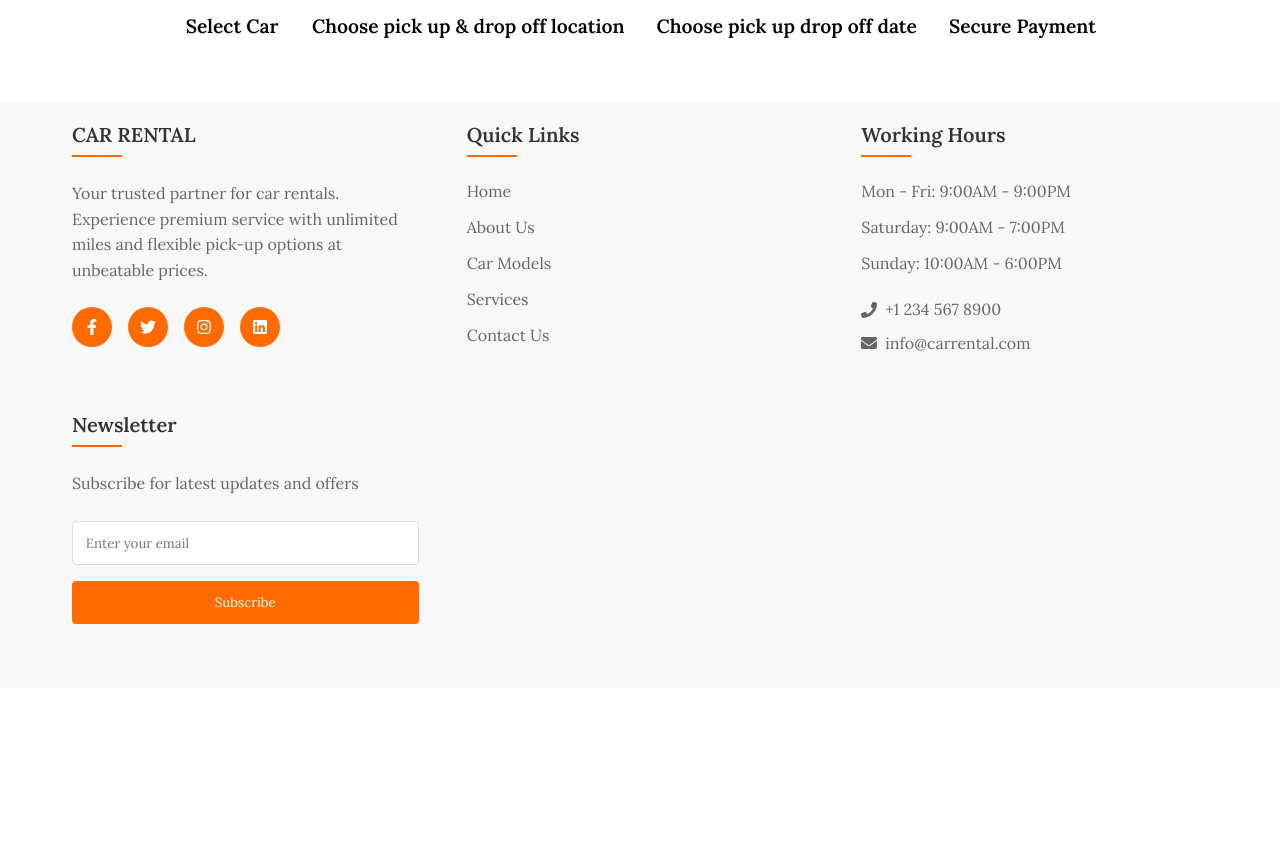
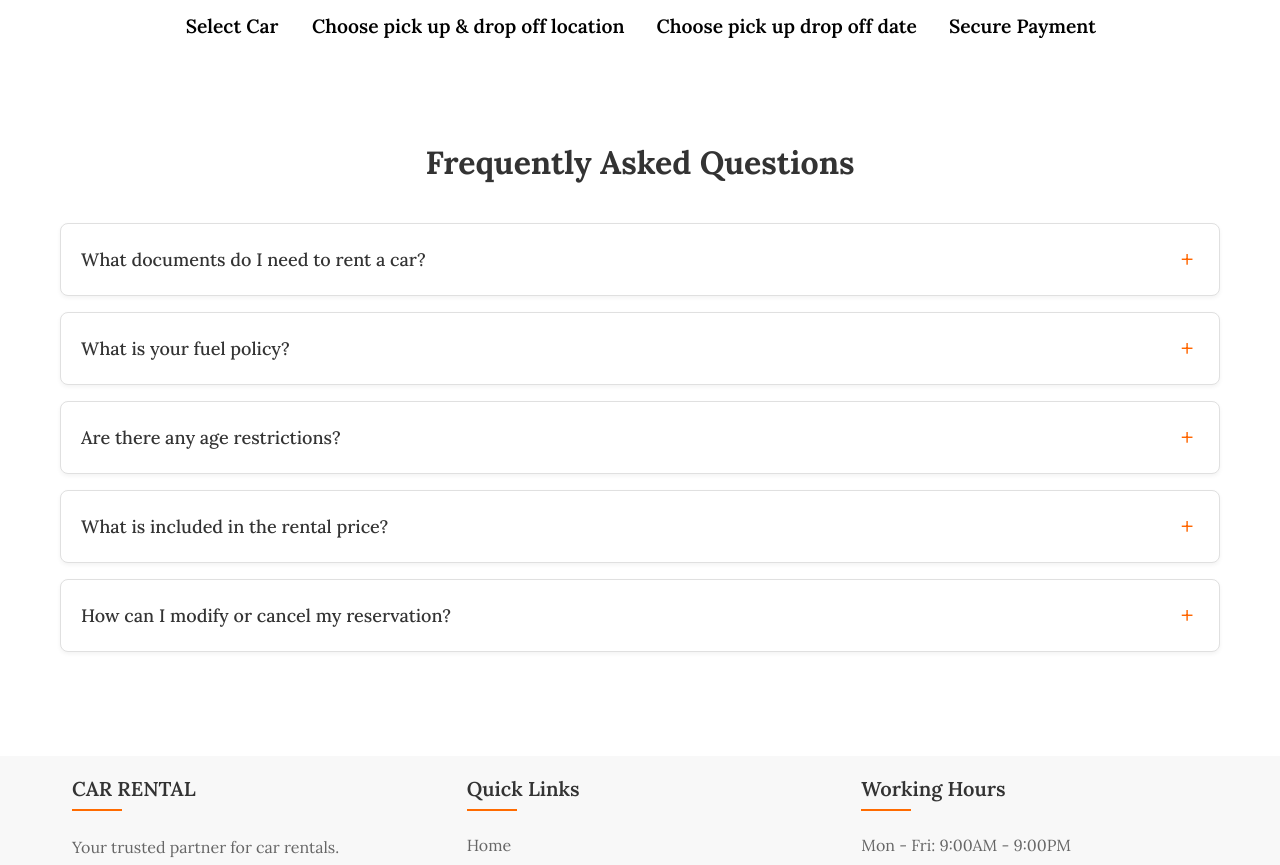
Before and after one commit to tanishirai/car-rental, a React (Vite) app in the folder client/: page / in a window 1280 px wide. Shown: the part 897-1762 px from the top of the page. Before the commit the page ends 1585 px from the top, so only its background shows below. Built offline with nearby package versions, Linux system fonts and the light colour scheme; no server answers; a web font is replaced by a local one.

Commit message:
added faq section

```diff
--- a/client/src/Pages/Home.jsx
+++ b/client/src/Pages/Home.jsx
@@ -4,6 +4,7 @@ import "./home.css";
 import Hero from "../components/Hero/Hero";
 import Work from "../components/Working/Work";
 import Footer from "../components/Footer/Footer";
+import FAQ from "../components/FAQ/FAQ";
 const Home = () => {
   return (
     <main>
@@ -14,6 +15,9 @@ const Home = () => {
       <div className="working">
         <Work />
       </div>
+      <div className="faq">
+        <FAQ />
+      </div>
       <Footer />
     </main>
   );
--- /dev/null
+++ b/client/src/components/FAQ/FAQ.css
@@ -0,0 +1,100 @@
+.faq-container {
+    max-width: 1200px;
+    margin: 0 auto;
+    padding: 40px 20px;
+  }
+
+  .faq-title {
+    font-size: 32px;
+    font-weight: bold;
+    text-align: center;
+    margin-bottom: 40px;
+    color: #333;
+  }
+
+  .faq-list {
+    display: flex;
+    flex-direction: column;
+    gap: 16px;
+  }
+
+  .faq-item {
+    border: 1px solid #e0e0e0;
+    border-radius: 8px;
+    overflow: hidden;
+    background-color: #fff;
+    box-shadow: 0 2px 4px rgba(0, 0, 0, 0.05);
+  }
+
+  .faq-question {
+    width: 100%;
+    display: flex;
+    justify-content: space-between;
+    align-items: center;
+    padding: 20px;
+    background: none;
+    border: none;
+    text-align: left;
+    font-size: 18px;
+    font-weight: 500;
+    color: #333;
+    cursor: pointer;
+    transition: background-color 0.3s ease;
+  }
+
+  .faq-question:hover {
+    background-color: rgba(255, 102, 0, 0.05);
+  }
+
+  .faq-question.active {
+    background-color: rgba(255, 102, 0, 0.1);
+    padding-left: 120px;
+  }
+
+  .faq-icon {
+    font-size: 24px;
+    color: #ff6600;
+    min-width: 24px;
+    text-align: center;
+  }
+
+  .faq-answer {
+    max-height: 0;
+    overflow: hidden;
+    max-width: 70vw;
+    transition: max-height 0.3s ease-out, padding 0.3s ease;
+  }
+
+  .faq-answer.active {
+    max-height: 300px;
+    font-size: 14px;
+    padding: 20px;
+    padding-left: 120px;
+  }
+
+  .faq-answer p {
+    margin: 0;
+    color: #666;
+    line-height: 1.6;
+  }
+
+  /* Responsive Design */
+  @media (max-width: 768px) {
+    .faq-container {
+      padding: 20px 16px;
+    }
+
+    .faq-title {
+      font-size: 24px;
+      margin-bottom: 24px;
+    }
+
+    .faq-question {
+      font-size: 16px;
+      padding: 16px;
+    }
+
+    .faq-answer.active {
+      padding: 16px;
+    }
+  }
--- /dev/null
+++ b/client/src/components/FAQ/FAQ.jsx
@@ -0,0 +1,62 @@
+import React, { useState } from 'react';
+import './FAQ.css';
+
+const FAQ = () => {
+  const [activeIndex, setActiveIndex] = useState(null);
+
+  const faqData = [
+    {
+      question: "What documents do I need to rent a car?",
+      answer: "To rent a car, you'll need a valid driver's license, a credit card in the renter's name, and proof of insurance. International renters may need to provide a passport and international driving permit."
+    },
+    {
+      question: "What is your fuel policy?",
+      answer: "Our cars are provided with a full tank of fuel and should be returned with a full tank. If the car is returned with less fuel, you will be charged at premium rates for the missing fuel plus a service charge."
+    },
+    {
+      question: "Are there any age restrictions?",
+      answer: "Yes, renters must be at least 21 years old. Drivers under 25 may incur a young driver surcharge. Some luxury and specialty vehicles may require the driver to be 25 or older."
+    },
+    {
+      question: "What is included in the rental price?",
+      answer: "Our basic rental price includes unlimited mileage, basic insurance coverage, 24/7 roadside assistance, and standard vehicle maintenance. Additional insurance options and amenities are available for purchase."
+    },
+    {
+      question: "How can I modify or cancel my reservation?",
+      answer: "You can modify or cancel your reservation through your account on our website or by contacting our customer service team. Cancellations made at least 48 hours before pickup are free of charge."
+    }
+  ];
+
+  const toggleAccordion = (index) => {
+    setActiveIndex(activeIndex === index ? null : index);
+  };
+
+  return (
+    <div className="faq-container">
+      <h2 className="faq-title">Frequently Asked Questions</h2>
+      <div className="faq-list">
+        {faqData.map((item, index) => (
+          <div
+            key={index}
+            className="faq-item"
+          >
+            <button
+              className={`faq-question ${activeIndex === index ? 'active' : ''}`}
+              onClick={() => toggleAccordion(index)}
+            >
+              <span>{item.question}</span>
+              <span className="faq-icon">{activeIndex === index ? '−' : '+'}</span>
+            </button>
+            <div
+              className={`faq-answer ${activeIndex === index ? 'active' : ''}`}
+            >
+              <p>{item.answer}</p>
+            </div>
+          </div>
+        ))}
+      </div>
+    </div>
+  );
+};
+
+export default FAQ;
```
